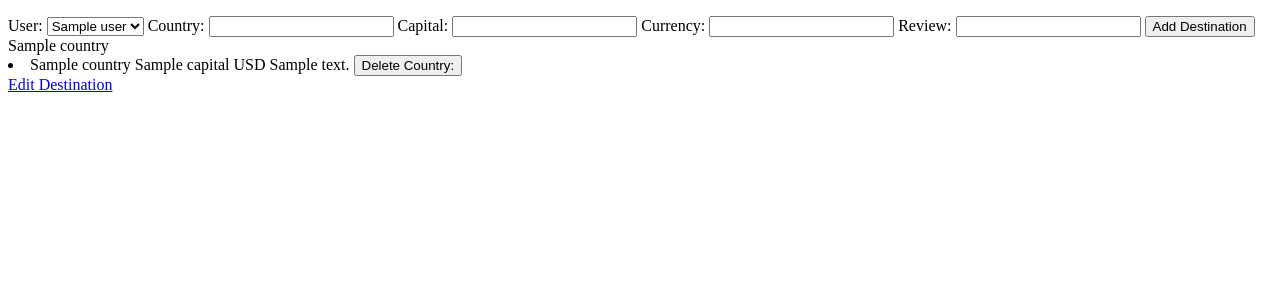
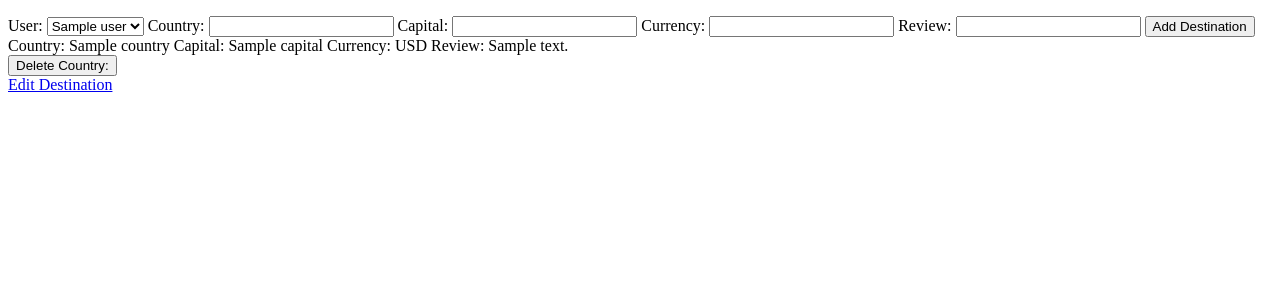
Before and after one commit to taylorwood95/Project_Week4, a Flask app: template templates/countries/new_country.html in a window 1280 px wide. Shown: the part 88-388 px from the top of the page. Run offline with Flask 2, Linux system fonts and the light colour scheme; the template is opened without the code that fills it: most values are stand-ins (such as "Sample title", 1, 10 or a date in 2020).

Commit message:
new_country page updated

```diff
--- /dev/null
+++ b/templates/countries/edit.html
@@ -0,0 +1,6 @@
+{% extends "base.html" %}
+
+{% block content %}
+
+
+{% endblock %}
--- a/templates/countries/new_country.html
+++ b/templates/countries/new_country.html
@@ -23,18 +23,21 @@
   <button type="submit">Add Destination</button>
 </form>
 
-{% for country in countries %}
-{{ country.name }}
+{% for country in all_countries %}
+
+Country: {{ country.name }}
+Capital: {{ country.capital }}
+Currency: {{ country.currency }}
+Review: {{
+    country.review }}
+
 <form
   class="delete_country"
   action="/countries/{{ country.id }}/delete"
   method="post"
 >
-  <li>
-    {{ country.name }} {{ country.capital }} {{ country.currency }} {{
-    country.review }}
+
     <button class="delete_country_button" type="submit">Delete Country:</button>
-  </li>
 </form>
 
 <a href="edit.html">Edit Destination</a>
```
